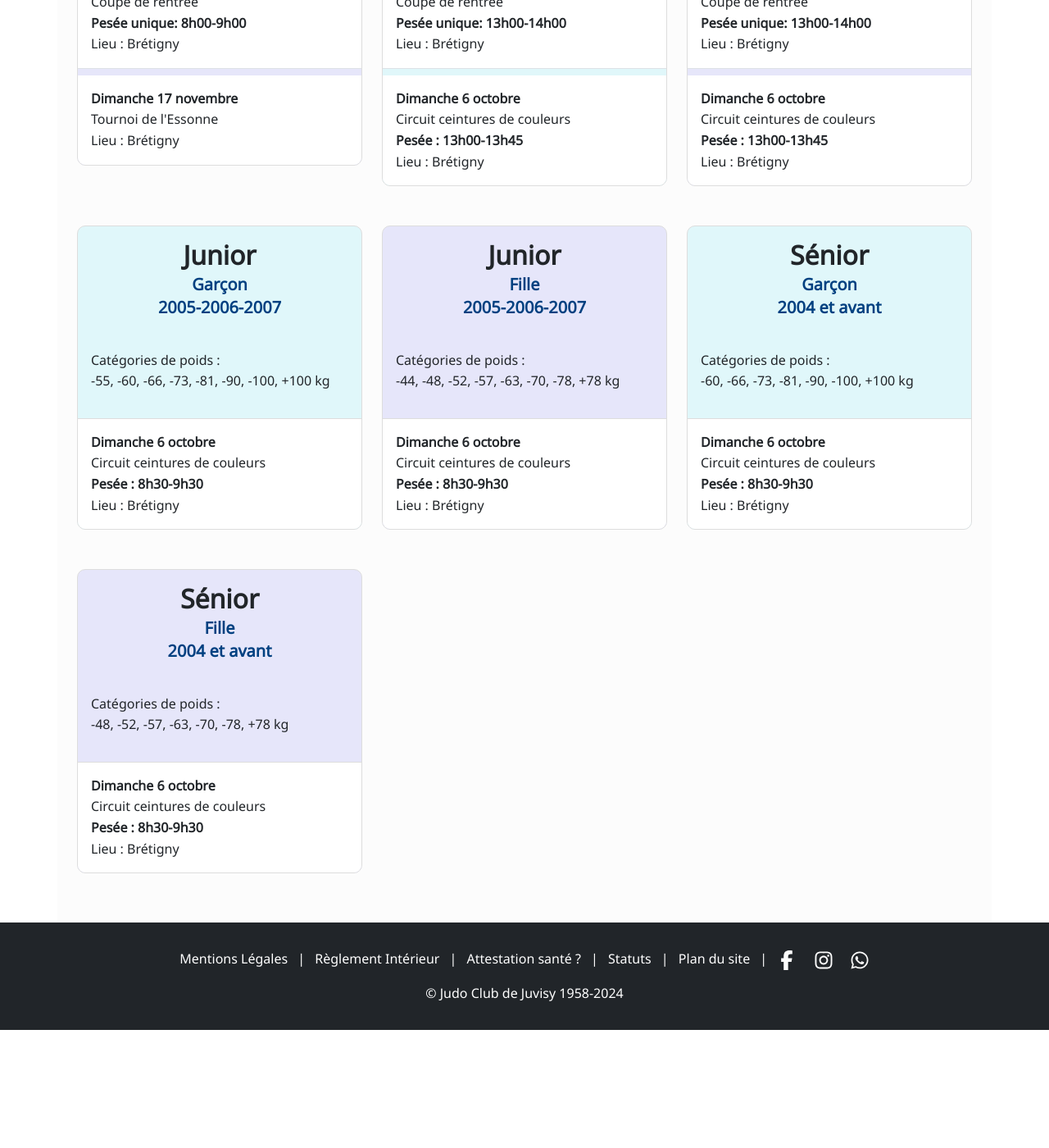
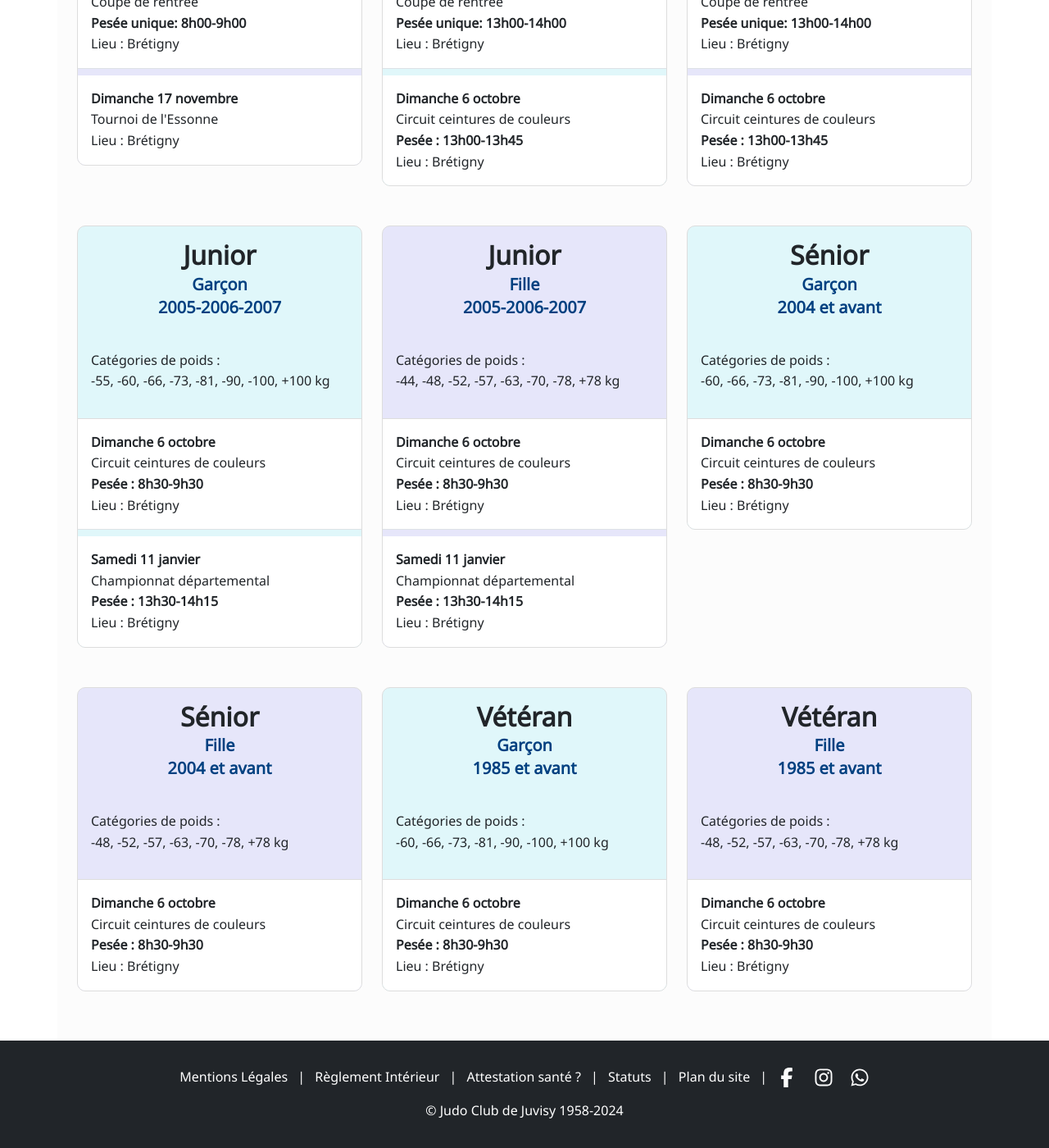
Before and after one commit to JudoClubJuvisy/website2, a Jekyll site: the page built from agenda-competitions.html, in a window 1280 px wide and 1400 px high, scrolled down 1158 px. Shown: the whole window at 82% size. Built offline with Jekyll 4.4.1, drawn with Linux system fonts in a browser that asks for light colours; before the commit the page ends 2414 px from its top, so only the background shows below that.

Commit message:
Update agenda-competitions.html

```diff
--- a/agenda-competitions.html
+++ b/agenda-competitions.html
@@ -174,6 +174,11 @@
 							<Strong>Pesée : 8h30-9h30</Strong><br>
 							Lieu : Brétigny
 						</li>
+						<li class="list-group-item competition-event">
+							<Strong>Samedi 11 janvier</Strong><br>Championnat départemental<br>
+							<Strong>Pesée : 13h30-14h15</Strong><br>
+							Lieu : Brétigny
+						</li>
                     </ul>
                 </div>
             </div>
@@ -193,6 +198,11 @@
                         <li class="list-group-item competition-event">
 							<Strong>Dimanche 6 octobre</Strong><br>Circuit ceintures de couleurs<br>
 							<Strong>Pesée : 8h30-9h30</Strong><br>
+							Lieu : Brétigny
+						</li>
+						<li class="list-group-item competition-event">
+							<Strong>Samedi 11 janvier</Strong><br>Championnat départemental<br>
+							<Strong>Pesée : 13h30-14h15</Strong><br>
 							Lieu : Brétigny
 						</li>
                     </ul>
@@ -241,6 +251,48 @@
                 </div>
             </div>
 
+            <!-- Vétéran Masculin -->
+            <div class="col">
+                <div class="card" style="background-color: #E0F7FA;">
+                    <div class="card-body">
+                        <h2 class="card-title text-center">Vétéran</h2>
+                        <h3 class="card-subtitle mb-2 text-center">Garçon</h3>
+						<h3 class="card-subtitle mb-2 text-center">1985 et avant</h3>
+                    </div>
+                    <div class="card-body">
+                        <p>Catégories de poids :<br>-60, -66, -73, -81, -90, -100, +100 kg</p>
+                    </div>
+                    <ul class="list-group list-group-flush">
+						<li class="list-group-item competition-event">
+							<Strong>Dimanche 6 octobre</Strong><br>Circuit ceintures de couleurs<br>
+							<Strong>Pesée : 8h30-9h30</Strong><br>
+							Lieu : Brétigny
+						</li>
+                    </ul>
+                </div>
+            </div>
+
+            <!-- Vétéran Féminine -->
+            <div class="col">
+                <div class="card" style="background-color: #E6E6FA;">
+                    <div class="card-body">
+                        <h2 class="card-title text-center">Vétéran</h2>
+                        <h3 class="card-subtitle mb-2 text-center">Fille</h3>
+						<h3 class="card-subtitle mb-2 text-center">1985 et avant</h3>
+                    </div>
+                    <div class="card-body">
+                        <p>Catégories de poids :<br>-48, -52, -57, -63, -70, -78, +78 kg</p>
+                    </div>
+                    <ul class="list-group list-group-flush">
+                        <li class="list-group-item competition-event">
+							<Strong>Dimanche 6 octobre</Strong><br>Circuit ceintures de couleurs<br>
+							<Strong>Pesée : 8h30-9h30</Strong><br>
+							Lieu : Brétigny
+						</li>
+                    </ul>
+                </div>
+            </div>
+
         </div>
     </section>
 </div>
```
